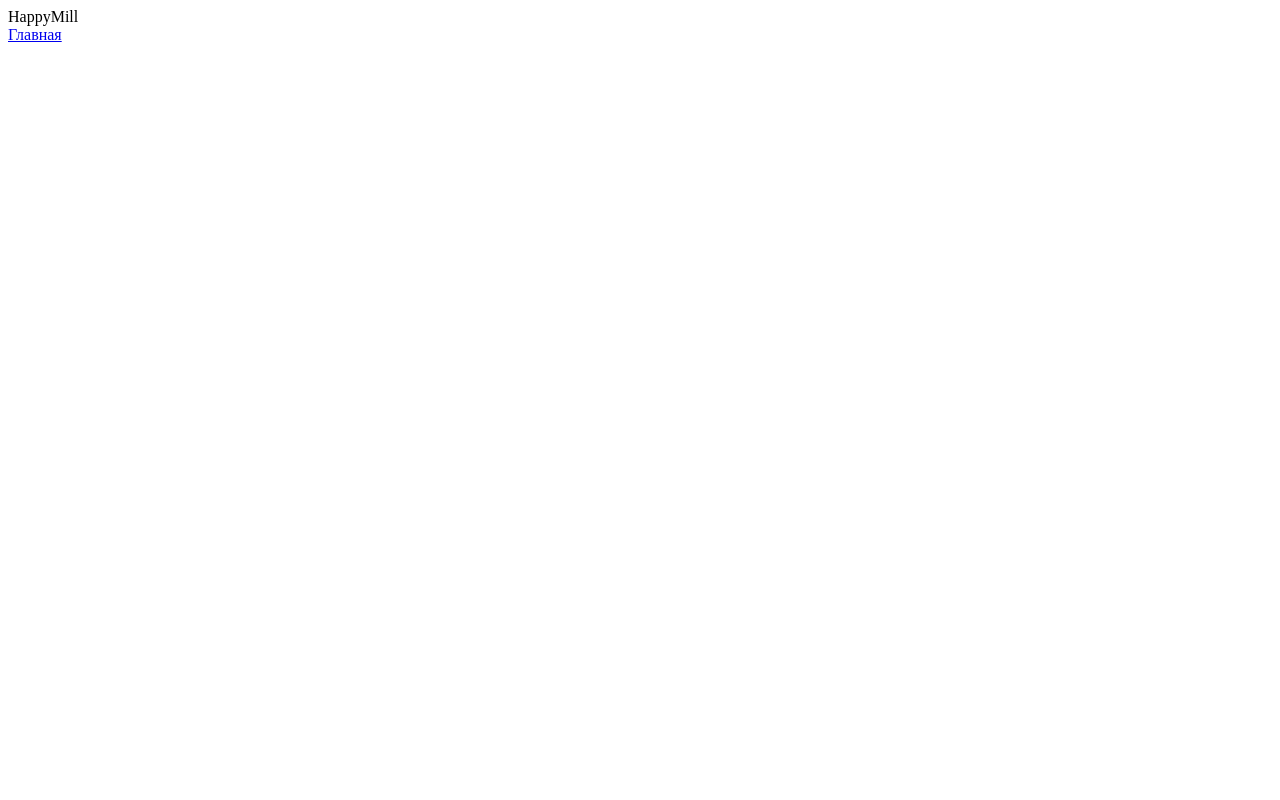
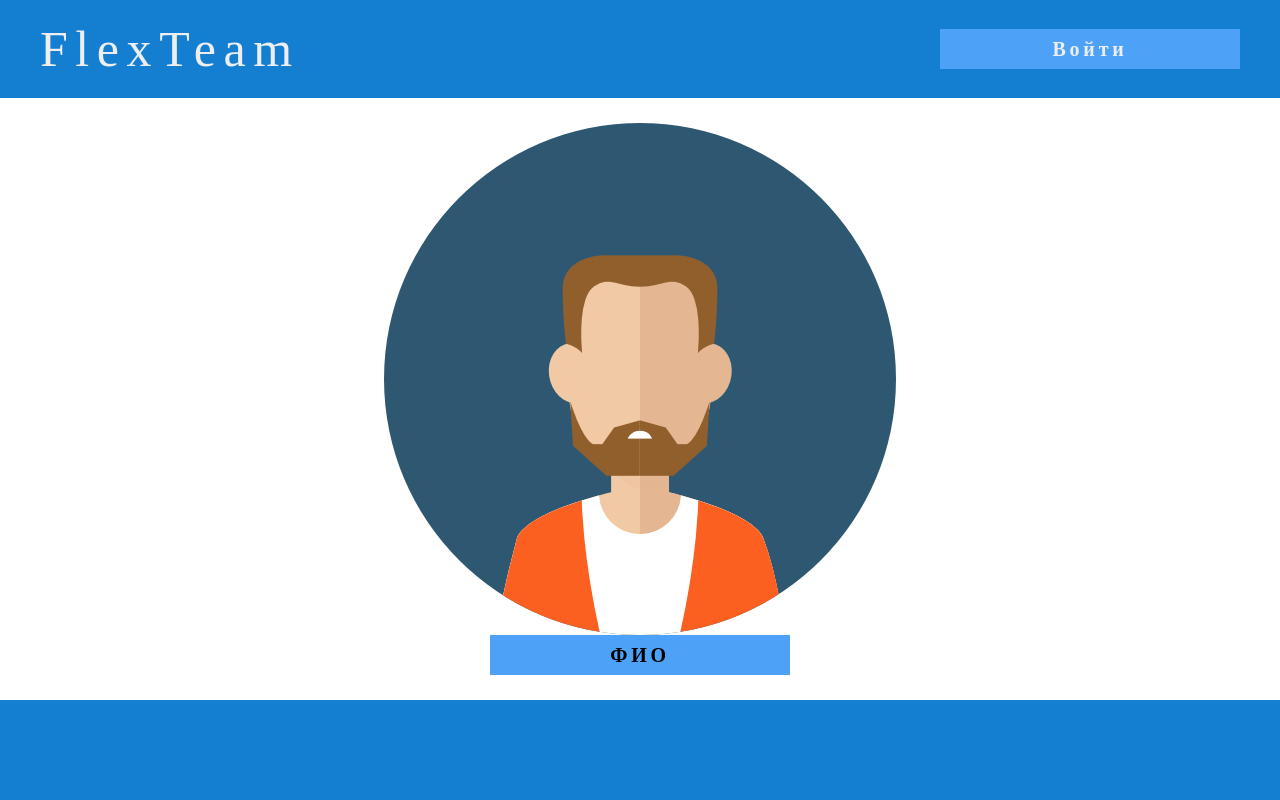
Before and after one commit to HappyMill13/happy-mill, a website: page xz.html in a window 1280 px wide. Drawn offline with Linux system fonts and the light colour scheme.

Commit message:
New updates

```diff
--- a/xz.html
+++ b/xz.html
@@ -1,16 +1,91 @@
-<!DOCTYPE html>
+<!doctype html>
 <html lang="en">
-<head>
-    <meta charset="UTF-8">
-    <meta name="viewport" content="width=device-width, initial-scale=1.0">
+  <head>
+    <meta charset="UTF-8" />
+    <meta name="viewport" content="width=device-width, initial-scale=1.0" />
     <title>Document</title>
-</head>
-<body>
-     <div class="logo">
-        HappyMill
-    </div>
-     <nav>
-        <a href="#">Главная</a>
-    </nav>
-</body>
+    <style>
+      * {
+        padding: 0;
+        margin: 0;
+        box-sizing: border-box;
+      }
+
+      html,
+      body {
+        height: 100%;
+      }
+
+      body {
+        display: flex;
+        flex-direction: column;
+      }
+
+      header {
+        background: #147fd0;
+        color: rgb(236, 238, 240);
+        padding: 20px 40px;
+        display: flex;
+        justify-content: space-between;
+        align-items: center;
+      }
+      .logo {
+        font-size: 50px;
+        font-family: Climate Crisis;
+        letter-spacing: 0.2cm;
+      }
+      h2 {
+        text-align: end;
+        font-size: 20px;
+        font-family: Climate Crisis;
+        letter-spacing: 0.1cm;
+        width: 300px;
+        height: 15px;
+        background-color: #4da1f7; /* цвет прямоугольника */
+        padding: 20px; /* отступы внутри */
+        display: flex;
+        align-items: center;
+        justify-content: center;
+      }
+      .avatar {
+        width: 400px;
+        height: 400px;
+        display: flex;
+        justify-content: center;
+        align-items: center;
+      }
+
+      main {
+        flex-grow: 1;
+        display: flex;
+        align-items: center;
+        justify-content: center;
+      }
+
+      .card {
+        display: flex;
+        flex-direction: column;
+        align-items: center;
+        justify-content: center;
+      }
+
+      footer {
+        height: 100px;
+        background-color: #147fd0;
+      }
+    </style>
+  </head>
+  <body>
+    <header>
+      <div class="logo">FlexTeam</div>
+      <h2>Войти</h2>
+    </header>
+    <main>
+      <div class="card">
+        <img src="147144.png" />
+        <h2>ФИО</h2>
+      </div>
+    </main>
+    <footer></footer>
+  </body>
 </html>
```
Also changed, not shown: 147144.png (added), ea39b33a932491565477f134f1d7d2cf.jpg (added).
